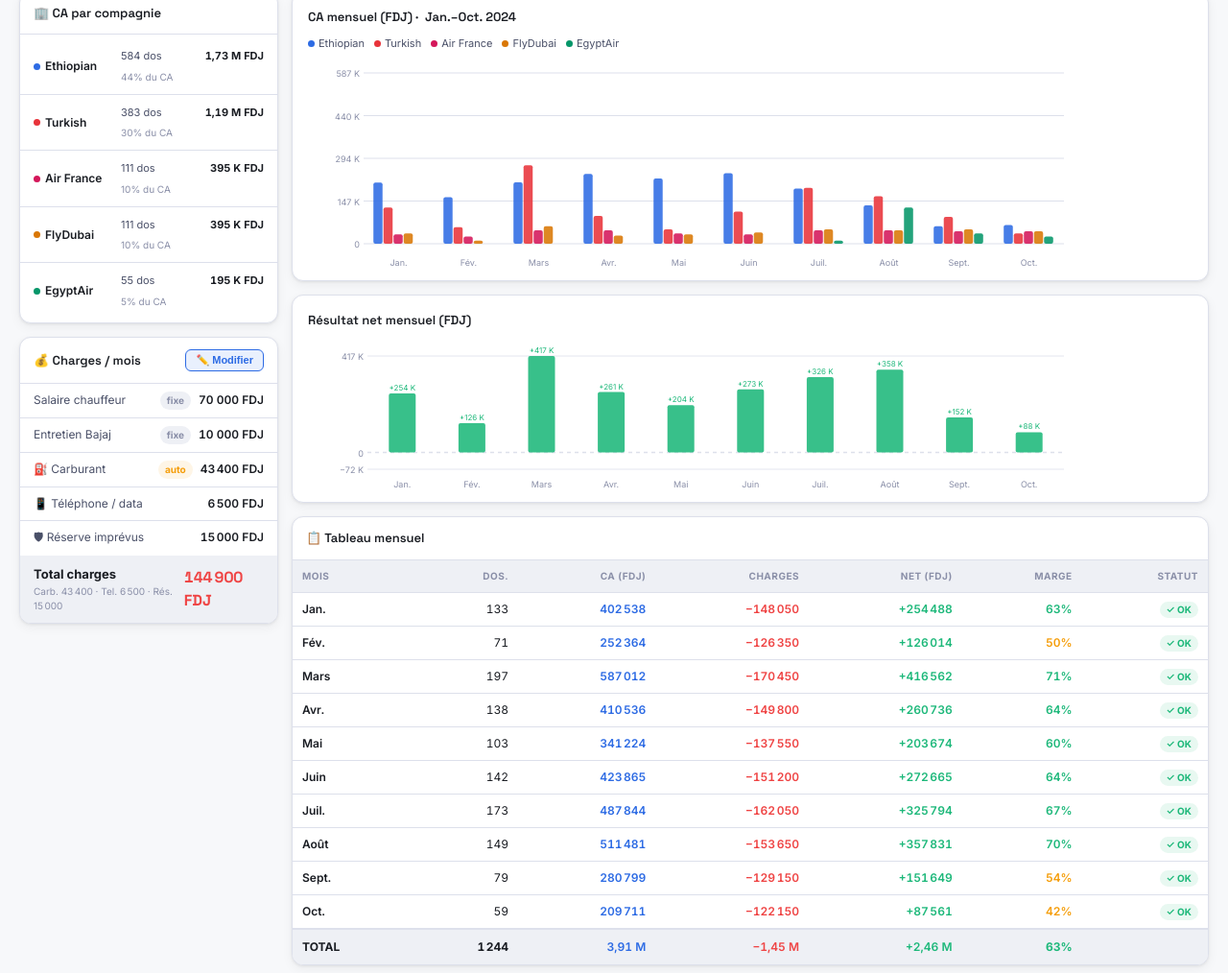
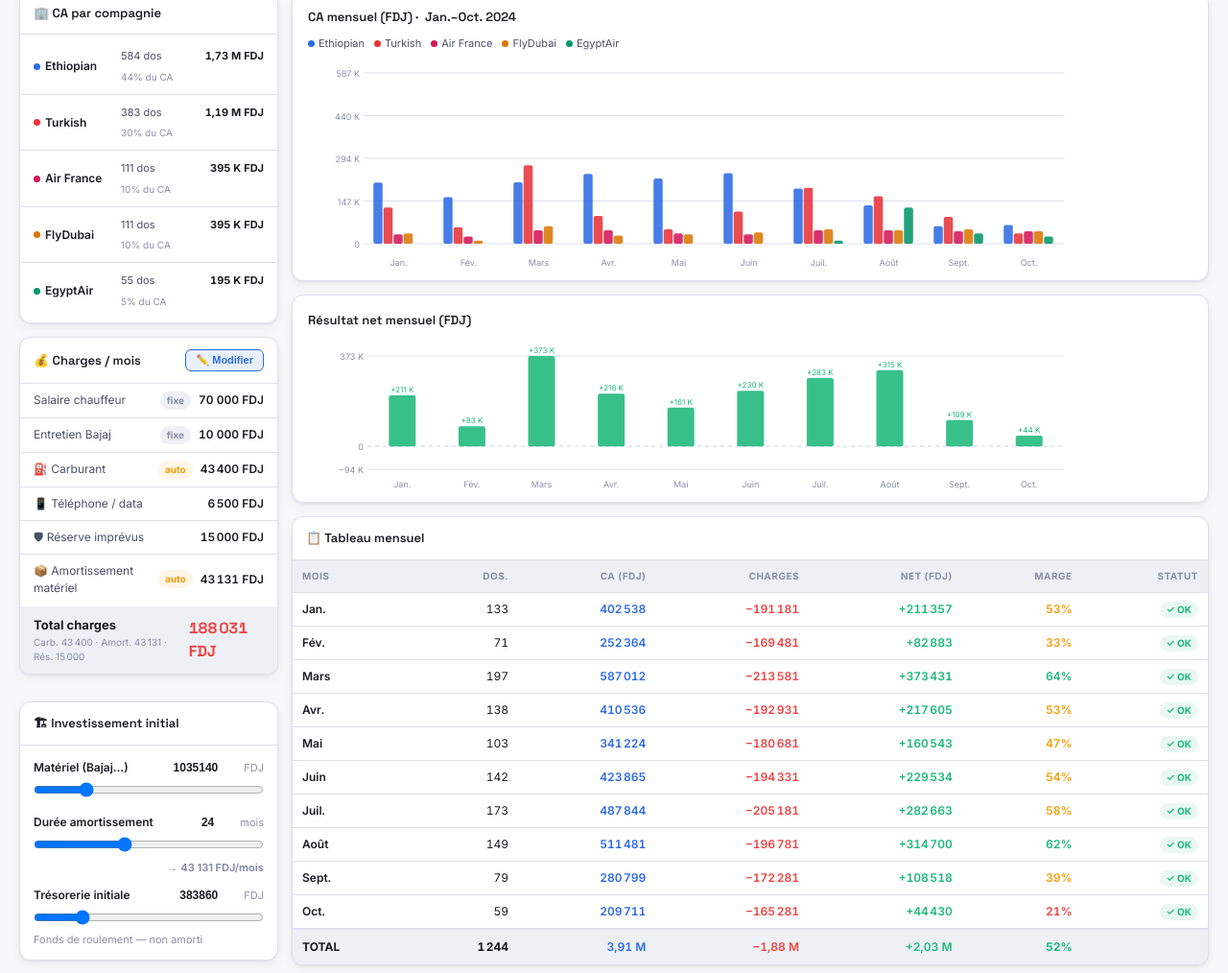
Before and after one commit to Zoukari/vagabox-services, a plain HTML site: page previsionnel.html in a window 1280 px wide. Shown: the part 506-1520 px from the top of the page at 96% size. Drawn offline with Linux system fonts and the light colour scheme.

Commit message:
feat: prévisionnel — investissement matériel + trésorerie séparés
- Panel "Investissement initial" ajouté (matériel, durée, trésorerie)
- Amortissement matériel = matériel ÷ durée, calculé auto, inclus dans CHARGES()
- Ligne amortissement visible dans le panel charges (badge "auto")
- invUpdate() / invRangeSync() synchronisent les 3 champs en temps réel

Co-Authored-By: Claude Sonnet 4.6 <noreply@anthropic.com>
Claude-Session: https://claude.ai/code/session_012qVDiKv8nQPw4rSfsVADGC

```diff
--- a/previsionnel.html
+++ b/previsionnel.html
@@ -412,6 +412,11 @@ tfoot td:not(:first-child){text-align:right;}
             <span class="ch-val" id="disp-reserve">15 000 FDJ</span>
             <input class="ch-input" id="inp-reserve" type="number" value="15000" min="0" step="500">
           </div>
+          <div class="charge-row">
+            <span class="ch-label">📦 Amortissement matériel</span>
+            <span class="ch-auto">auto</span>
+            <span class="ch-val" id="disp-amort">— FDJ</span>
+          </div>
         </div>
         <button class="ch-apply-btn" id="ch-apply-btn" onclick="applyCharges()">✓ Appliquer</button>
         <div style="display:flex;justify-content:space-between;align-items:center;padding:10px 14px;background:var(--bg3);margin-top:2px;">
@@ -422,6 +427,61 @@ tfoot td:not(:first-child){text-align:right;}
           <span id="charges-total" style="font-family:var(--fd);font-size:16px;font-weight:700;color:var(--red);font-variant-numeric:tabular-nums;"></span>
         </div>
       </div>
+
+      <!-- INVESTISSEMENT INITIAL -->
+      <div class="panel" style="margin-top:14px;">
+        <div class="ph"><span>🏗 Investissement initial</span></div>
+        <div style="padding:12px 14px;display:flex;flex-direction:column;gap:10px;">
+          <!-- Matériel -->
+          <div>
+            <div style="display:flex;justify-content:space-between;align-items:center;margin-bottom:4px;">
+              <span style="font-size:12px;font-weight:600;">Matériel (Bajaj…)</span>
+              <div style="display:flex;align-items:center;gap:5px;">
+                <input type="number" id="inv-materiel" value="1035140" min="0" max="5000000" step="10000"
+                  oninput="invUpdate()"
+                  style="width:100px;padding:4px 7px;border-radius:7px;border:1px solid var(--border2);background:var(--bg2);color:var(--fg);font-size:12px;text-align:right;">
+                <span style="font-size:11px;color:var(--fg3);">FDJ</span>
+              </div>
+            </div>
+            <input type="range" min="0" max="5000000" value="1035140" step="10000" id="inv-materiel-r"
+              oninput="invRangeSync('materiel')"
+              style="width:100%;accent-color:var(--accent);">
+          </div>
+          <!-- Durée -->
+          <div>
+            <div style="display:flex;justify-content:space-between;align-items:center;margin-bottom:4px;">
+              <span style="font-size:12px;font-weight:600;">Durée amortissement</span>
+              <div style="display:flex;align-items:center;gap:5px;">
+                <input type="number" id="inv-duree" value="24" min="1" max="60" step="1"
+                  oninput="invUpdate()"
+                  style="width:55px;padding:4px 7px;border-radius:7px;border:1px solid var(--border2);background:var(--bg2);color:var(--fg);font-size:12px;text-align:right;">
+                <span style="font-size:11px;color:var(--fg3);">mois</span>
+              </div>
+            </div>
+            <input type="range" min="1" max="60" value="24" step="1" id="inv-duree-r"
+              oninput="invRangeSync('duree')"
+              style="width:100%;accent-color:var(--accent);">
+            <div style="font-size:11px;color:var(--fg3);text-align:right;margin-top:3px;">→ <span id="inv-amort-preview" style="color:var(--accent);font-weight:700;">43 131 FDJ/mois</span></div>
+          </div>
+          <!-- Trésorerie -->
+          <div>
+            <div style="display:flex;justify-content:space-between;align-items:center;margin-bottom:4px;">
+              <span style="font-size:12px;font-weight:600;">Trésorerie initiale</span>
+              <div style="display:flex;align-items:center;gap:5px;">
+                <input type="number" id="inv-tresorerie" value="383860" min="0" max="2000000" step="10000"
+                  oninput="invUpdate()"
+                  style="width:100px;padding:4px 7px;border-radius:7px;border:1px solid var(--border2);background:var(--bg2);color:var(--fg);font-size:12px;text-align:right;">
+                <span style="font-size:11px;color:var(--fg3);">FDJ</span>
+              </div>
+            </div>
+            <input type="range" min="0" max="2000000" value="383860" step="10000" id="inv-tresorerie-r"
+              oninput="invRangeSync('tresorerie')"
+              style="width:100%;accent-color:var(--accent);">
+            <div style="font-size:11px;color:var(--fg3);margin-top:2px;">Fonds de roulement — non amorti</div>
+          </div>
+        </div>
+      </div>
+
     </div><!-- /left -->
 
     <!-- RIGHT -->
@@ -505,8 +565,15 @@ const projVol = {}; AIRLINES.forEach(a => projVol[a.id] = a.avgMois);
 const ch = { salaire:70000, entretien:10000, rateCarb:350, tel:6500, reserve:15000 };
 let _currentDos = 132;
 
+// Investissement initial
+let INV_MATERIEL = 1035140;
+let INV_DUREE    = 24;      // mois
+let INV_TRESORERIE = 383860;
+
+function getAmortMensuel(){ return Math.round(INV_MATERIEL / INV_DUREE); }
+
 function carburantAuto(){ return ch.rateCarb * _currentDos; }
-function CHARGES()      { return ch.salaire + ch.entretien + carburantAuto() + ch.tel + ch.reserve; }
+function CHARGES()      { return ch.salaire + ch.entretien + carburantAuto() + ch.tel + ch.reserve + getAmortMensuel(); }
 
 /* ═══════════ PRICING ═══════════ */
 // Palier par dossier
@@ -622,15 +689,40 @@ function recalc(){
   renderTresoCumulChart(active);
 }
 
+/* ═══════════ INVESTISSEMENT ═══════════ */
+function invRangeSync(key){
+  const r=document.getElementById('inv-'+key+'-r');
+  const n=document.getElementById('inv-'+key);
+  if(r&&n) n.value=r.value;
+  invUpdate();
+}
+function invUpdate(){
+  INV_MATERIEL   = parseFloat(document.getElementById('inv-materiel').value)||1035140;
+  INV_DUREE      = parseFloat(document.getElementById('inv-duree').value)||24;
+  INV_TRESORERIE = parseFloat(document.getElementById('inv-tresorerie').value)||383860;
+  // sync ranges
+  const rm=document.getElementById('inv-materiel-r'); if(rm) rm.value=INV_MATERIEL;
+  const rd=document.getElementById('inv-duree-r');    if(rd) rd.value=INV_DUREE;
+  const rt=document.getElementById('inv-tresorerie-r'); if(rt) rt.value=INV_TRESORERIE;
+  // preview
+  const amort=getAmortMensuel();
+  const prev=document.getElementById('inv-amort-preview');
+  if(prev) prev.textContent=amort.toLocaleString('fr-FR')+' FDJ/mois';
+  updateChargesDisplay();
+  recalc();
+}
+
 /* ═══════════ CHARGES DISPLAY ═══════════ */
 function updateChargesDisplay(){
   const carbVal=carburantAuto();
+  const amortVal=getAmortMensuel();
   document.getElementById('disp-carburant').textContent=fmt(carbVal)+' FDJ';
   document.getElementById('disp-tel').textContent=fmt(ch.tel)+' FDJ';
   document.getElementById('disp-reserve').textContent=fmt(ch.reserve)+' FDJ';
+  document.getElementById('disp-amort').textContent=fmt(amortVal)+' FDJ';
   const tot=CHARGES();
   document.getElementById('charges-total').textContent=fmt(tot)+' FDJ';
-  document.getElementById('ch-total-detail').textContent='Carb. '+fmt(carbVal)+' · Tel. '+fmt(ch.tel)+' · Rés. '+fmt(ch.reserve);
+  document.getElementById('ch-total-detail').textContent='Carb. '+fmt(carbVal)+' · Amort. '+fmt(amortVal)+' · Rés. '+fmt(ch.reserve);
   document.getElementById('k-charges').textContent=fmt(tot);
 }
 
```
